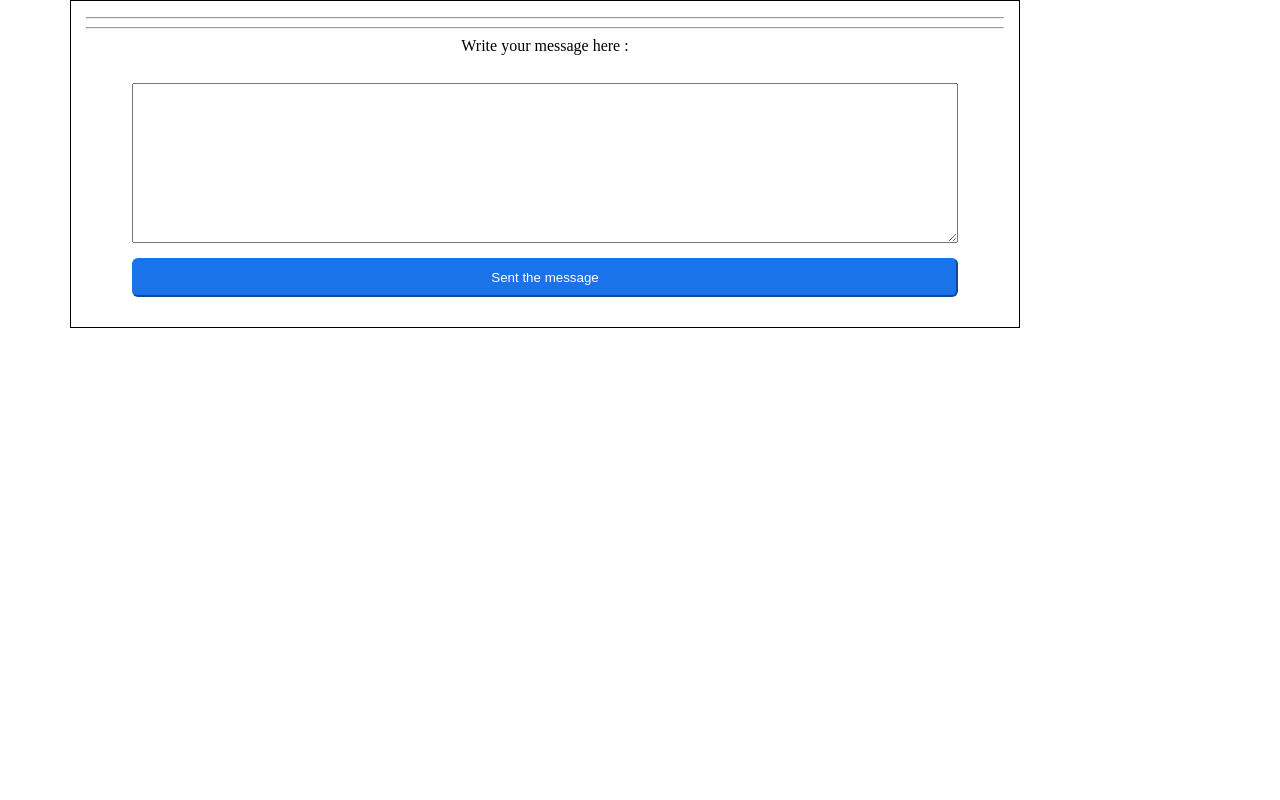
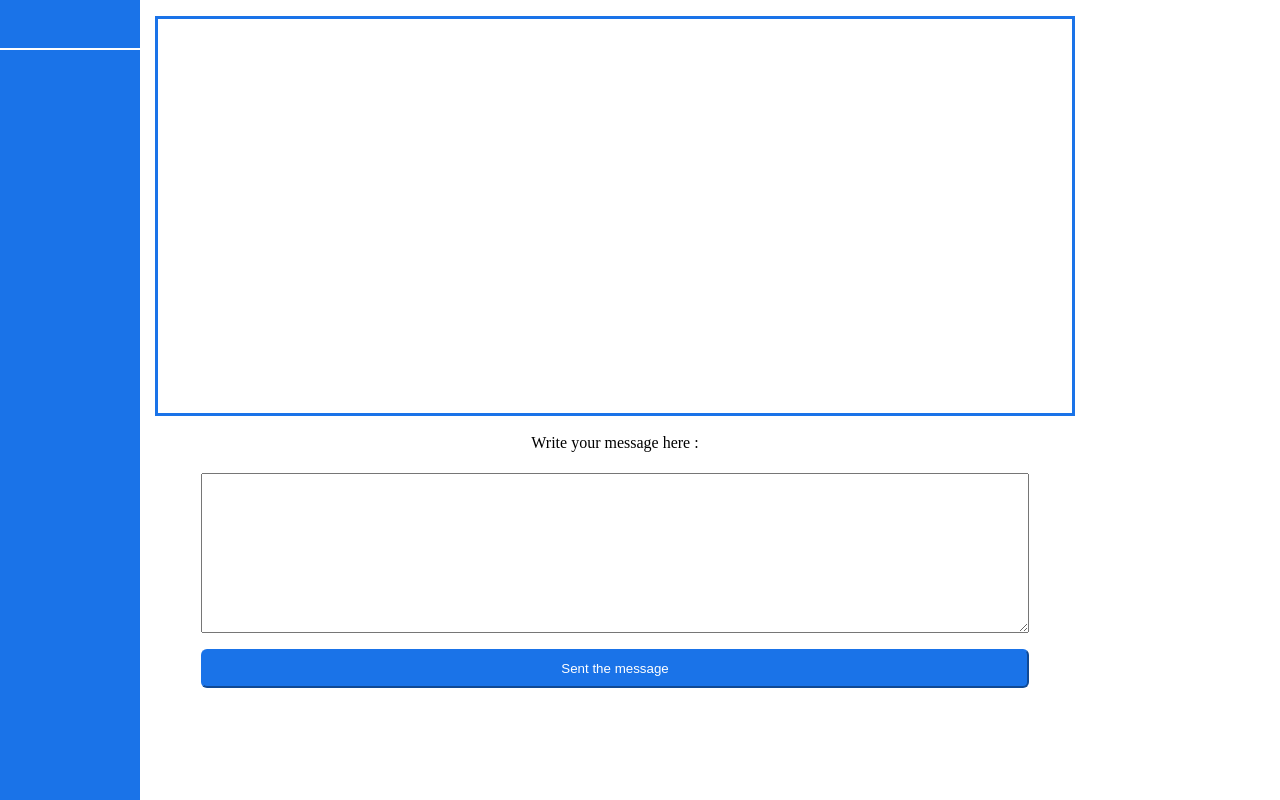
Before and after one commit to R3tr093/Heroku-socket, a website: page index.html in a window 1280 px wide. Drawn offline with nearby package versions, Linux system fonts and the light colour scheme; no server answers; a web font is replaced by a local one.

Commit message:
Refactor : import css new style

```diff
--- a/index.html
+++ b/index.html
@@ -4,6 +4,7 @@
 
         <link href="index.css" rel="stylesheet" type="text/css" >
         <link href="bootstrap-4.3.1-dist/css/bootstrap-grid.min.css" rel="stylesheet" type="text/css">
+        <link href="https://fonts.googleapis.com/css?family=Baskervville|Mukta:500&display=swap" rel="stylesheet">
 
     </head>
 
@@ -28,17 +29,18 @@
 
                 <p id="serverMessages"></p>
 
-                <hr>
+
 
                 <div id="chat">
 
                 </div>
 
-                <hr>
+
                 <div id="userFrame">
 
-
+                  <br>
                   <label for="textArea">Write your message here : </label>
+                  <br><br>
                   <textarea class="form-control" id="textArea" rows="3"></textarea>
                   <button type="button" class="btn btn-primary btn-lg btn-block" id="sentBtn">Sent the message</button>
 
--- a/public/index.css
+++ b/public/index.css
@@ -9,26 +9,48 @@ body
 #main
 {
 
-  border: 1px solid black;
+
   text-align: center;
 
 }
 
-#userList
+#usersList
 {
-    position: absolute;
-    left: 10px;
-    top: 0vh;
+    width: 12%;
+    height: 100vh;
+    color: white;
     overflow-y: auto;
-    width: 5%;
+    background: #1a73e8;
 
 
+
+}
+
+#amountUsers
+{
+    margin-top: 0px;
+    border-bottom : 2px solid white;
+    height: 50px;
+    padding-top: 15px;
+    padding-bottom: 15px;
 }
 
 .ell
 {
     font-size: normal;
     word-break: break-word;
+    font-family: 'Mukta', sans-serif;
+}
+.ell:hover
+{
+    font-size: large;
+    cursor: pointer;
+    word-break: break-word;
+}
+
+#serverMessages
+{
+    font-family: 'Baskervville', serif;
 }
 
 .userMessages
@@ -51,13 +73,19 @@ p.infoOff
 
 }
 
+label
+{
+    font-family: 'Baskervville', serif;
+}
+
+
 textarea
 {
     max-width: 90%;
     width: 90%;
     min-width: 90%;
     margin: 5%;
-    margin-top: 3%;
+    margin-top: 3px;
     height: 20vh;
     max-height: 20vh;
     padding: 8px;
@@ -91,7 +119,7 @@ textarea
     padding-top: 10px;
     cursor: pointer;
     -webkit-box-shadow: 10px 10px 73px -17px rgba(0,0,0,0.75);
--moz-box-shadow: 10px 10px 73px -17px rgba(0,0,0,0.75);
+    -moz-box-shadow: 10px 10px 73px -17px rgba(0,0,0,0.75);
     box-shadow: 10px 10px 73px -17px rgba(0,0,0,0.75);
 
 }
@@ -111,3 +139,25 @@ textarea
     margin-top: 0px;
 
 }
+
+.msgDates:hover
+{
+    font-size: 16px;
+    cursor: pointer;
+    text-align: left;
+    color: lightslategray;
+    margin-top: 0px;
+
+}
+
+#chat
+{
+    min-height: 45vh;
+    height: 50vh;
+    max-height: 55vh;
+    overflow-y: auto;
+    border: 3px solid #1a73e8;
+    padding-left: 4px;
+
+
+}
```
